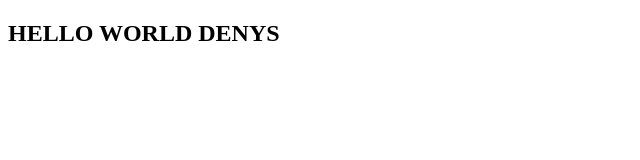
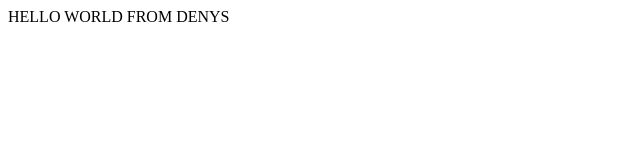
Before and after one commit to DenysVetriak/ITEA-DevOps, a plain HTML site: page index.html in a window 1280 px wide. Shown: the whole page, without its empty margins (0-640 px from the left). Drawn offline with Linux system fonts and the light colour scheme.

Commit message:
File modified

```diff
--- a/index.html
+++ b/index.html
@@ -1,10 +1 @@
-<!doctype html>
-<html lang="en">
-<head>
-  <meta charset="utf-8">
-  <title>Docker Nginx</title>
-</head>
-<body>
-	<h2>HELLO WORLD DENYS</h2>
-</body>
-</html>
+<p>HELLO WORLD FROM DENYS</p>
```
Also changed, not shown: 4 other files.
